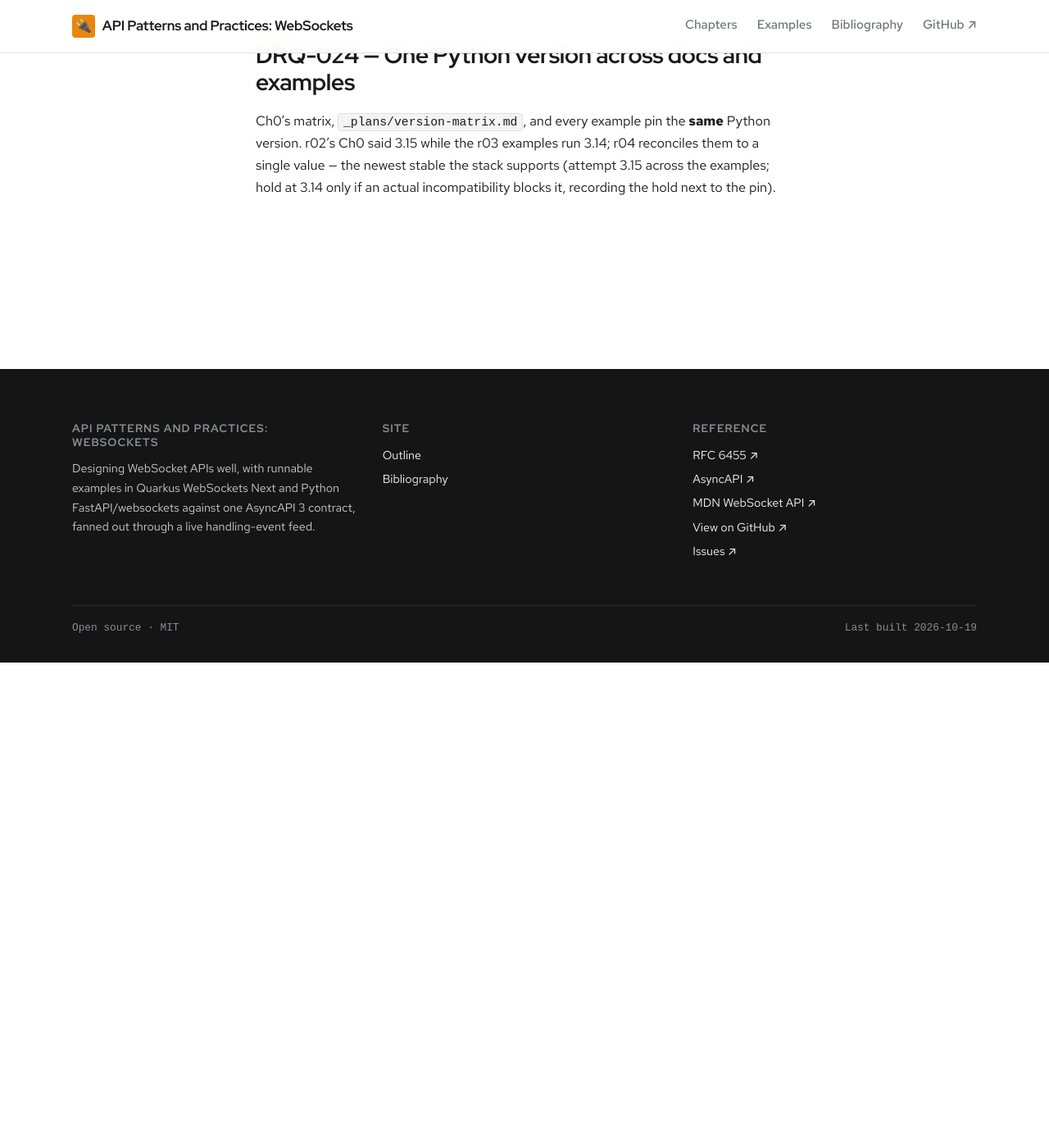
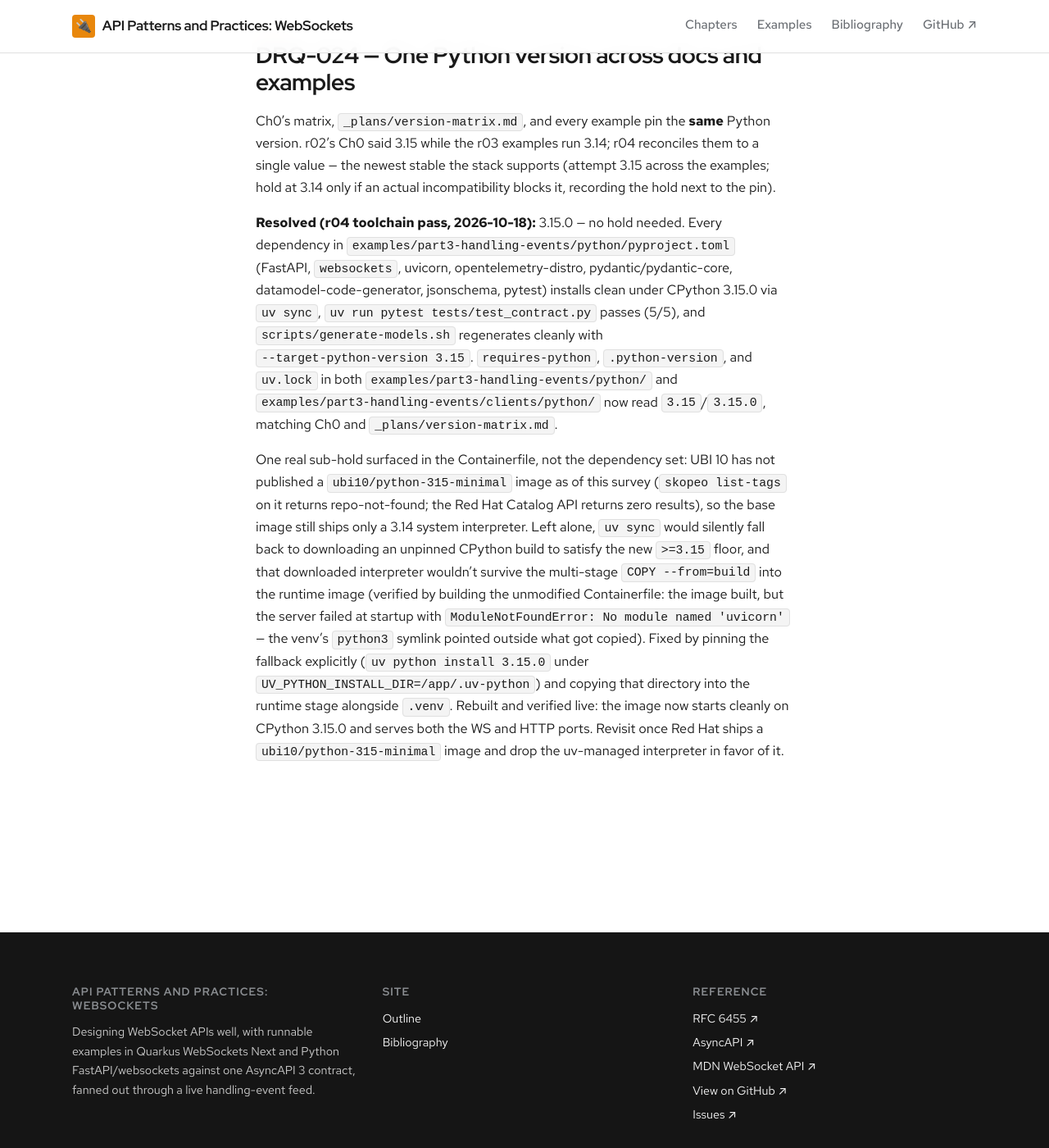
Before and after one commit to patterncatalyst/api-patterns-and-practices-websockets, a Jekyll site: the page built from _plans/decisions.md, in a window 1280 px wide and 1400 px high, scrolled down 7412 px. Shown: the whole window at 82% size. Built offline with Jekyll 4.4.1, drawn with Linux system fonts in a browser that asks for light colours; some web fonts are replaced; before the commit the page ends 8220 px from its top, so only the background shows below that.

Commit message:
chore(r04): reconcile Python to 3.15.0 across docs+examples; pin Kafka/Redis/PyJWT; k6 Part 4 label (DRQ-023/024)

```diff
--- a/_plans/decisions.md
+++ b/_plans/decisions.md
@@ -219,3 +219,31 @@ Python version. r02's Ch0 said 3.15 while the r03 examples run 3.14; r04
 reconciles them to a single value — the newest stable the stack supports
 (attempt 3.15 across the examples; hold at 3.14 only if an actual
 incompatibility blocks it, recording the hold next to the pin).
+
+**Resolved (r04 toolchain pass, 2026-10-18):** 3.15.0 — no hold needed. Every
+dependency in `examples/part3-handling-events/python/pyproject.toml`
+(FastAPI, `websockets`, uvicorn, opentelemetry-distro, pydantic/pydantic-core,
+datamodel-code-generator, jsonschema, pytest) installs clean under CPython
+3.15.0 via `uv sync`, `uv run pytest tests/test_contract.py` passes (5/5), and
+`scripts/generate-models.sh` regenerates cleanly with
+`--target-python-version 3.15`. `requires-python`, `.python-version`, and
+`uv.lock` in both `examples/part3-handling-events/python/` and
+`examples/part3-handling-events/clients/python/` now read `3.15`/`3.15.0`,
+matching Ch0 and `_plans/version-matrix.md`.
+
+One real sub-hold surfaced in the Containerfile, not the dependency set: UBI
+10 has not published a `ubi10/python-315-minimal` image as of this survey
+(`skopeo list-tags` on it returns repo-not-found; the Red Hat Catalog API
+returns zero results), so the base image still ships only a 3.14 system
+interpreter. Left alone, `uv sync` would silently fall back to downloading an
+unpinned CPython build to satisfy the new `>=3.15` floor, and that downloaded
+interpreter wouldn't survive the multi-stage `COPY --from=build` into the
+runtime image (verified by building the unmodified Containerfile: the image
+built, but the server failed at startup with `ModuleNotFoundError: No module
+named 'uvicorn'` — the venv's `python3` symlink pointed outside what got
+copied). Fixed by pinning the fallback explicitly (`uv python install
+3.15.0` under `UV_PYTHON_INSTALL_DIR=/app/.uv-python`) and copying that
+directory into the runtime stage alongside `.venv`. Rebuilt and verified live:
+the image now starts cleanly on CPython 3.15.0 and serves both the WS and
+HTTP ports. Revisit once Red Hat ships a `ubi10/python-315-minimal` image and
+drop the uv-managed interpreter in favor of it.
--- a/examples/part3-handling-events/clients/python/pyproject.toml
+++ b/examples/part3-handling-events/clients/python/pyproject.toml
@@ -2,7 +2,7 @@
 name = "handling-events-client-python"
 version = "1.0.0"
 description = "Part 3 'Handling It' / Ch10 example — consuming client for the handlingEvents channel, built on the native `websockets` library (websockets.asyncio.client.connect). Connects to either ../../quarkus (ws://localhost:8080) or ../../python (ws://localhost:8081) — same contract, either stack."
-requires-python = ">=3.14"
+requires-python = ">=3.15"
 dependencies = [
     "websockets>=17.2",
 ]
--- a/examples/part3-handling-events/python/pyproject.toml
+++ b/examples/part3-handling-events/python/pyproject.toml
@@ -2,7 +2,7 @@
 name = "handling-events-python"
 version = "1.0.0"
 description = "Ch9 example — Python native-websockets handling-events push feed (FastAPI for HTTP/app lifecycle, the websockets library drives the WS connection)."
-requires-python = ">=3.14"
+requires-python = ">=3.15"
 dependencies = [
     "fastapi>=0.146.0",
     "opentelemetry-distro>=0.66b1",
```
Also changed, not shown: _docs/00-setup-and-the-lab.md (+7 -4 lines), _docs/09-python-native-websockets.md (+1 -1 lines), _plans/version-matrix.md (+9 -6 lines), examples/part3-handling-events/python/README.md (+1 -1 lines), .github/workflows/contracts.yml, 6 other files.
